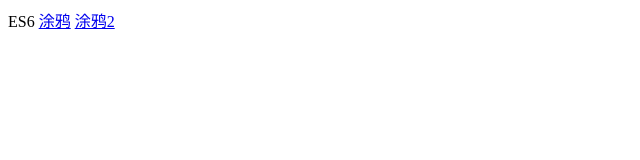
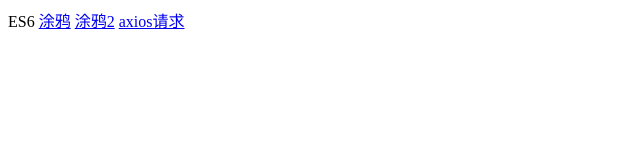
Before and after one commit to rainci/projectES6, a website: page views/index.html in a window 1280 px wide. Shown: the whole page, without its empty margins (0-640 px from the left). Drawn offline with Linux system fonts and the light colour scheme.

Commit message:
add axios request entry

```diff
--- a/views/index.html
+++ b/views/index.html
@@ -12,7 +12,7 @@
 
         <a href="canvas.html">涂鸦</a>
         <a href="canvas1.html">涂鸦2</a>
-
+        <a href="request.html">axios请求</a>
     </div>
 </body>
 </html>
```
